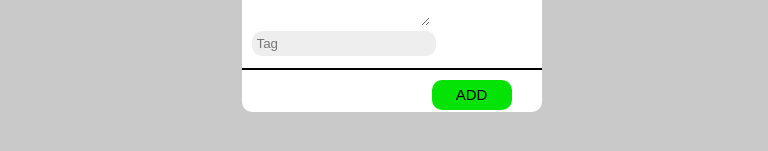
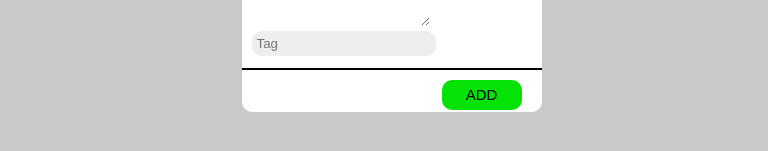
Before and after one commit to abdulfrfr/pro-note-app, a React (Create React App) app: page / in a window 768 px wide. Shown: the part 255-406 px from the top of the page. Built offline with nearby package versions, Linux system fonts and the light colour scheme; a web font is replaced by a local one.

Commit message:
Update styles.css

```diff
--- a/public/styles.css
+++ b/public/styles.css
@@ -124,7 +124,7 @@ button{
         display: flex;
         justify-content: flex-end;
         align-items: center;
-        padding: 10px 30px 10px 0;
+        padding: 10px 20px 10px 0;
     }
 
     .button{
@@ -134,6 +134,7 @@ button{
         border: none;
         border-radius: 10px;
         font-size: 15px;
+        text-align: center;
     }
 
     #ed{
@@ -342,7 +343,7 @@ background-color: yellow;
     display: flex;
     justify-content: flex-end;
     align-items: center;
-    padding: 10px 30px 10px 0;
+    padding: 10px 20px 10px 0;
 }
 
 .button{
@@ -352,6 +353,7 @@ background-color: yellow;
     border: none;
     border-radius: 10px;
     font-size: 15px;
+    text-align: center;
 }
 
 
```
